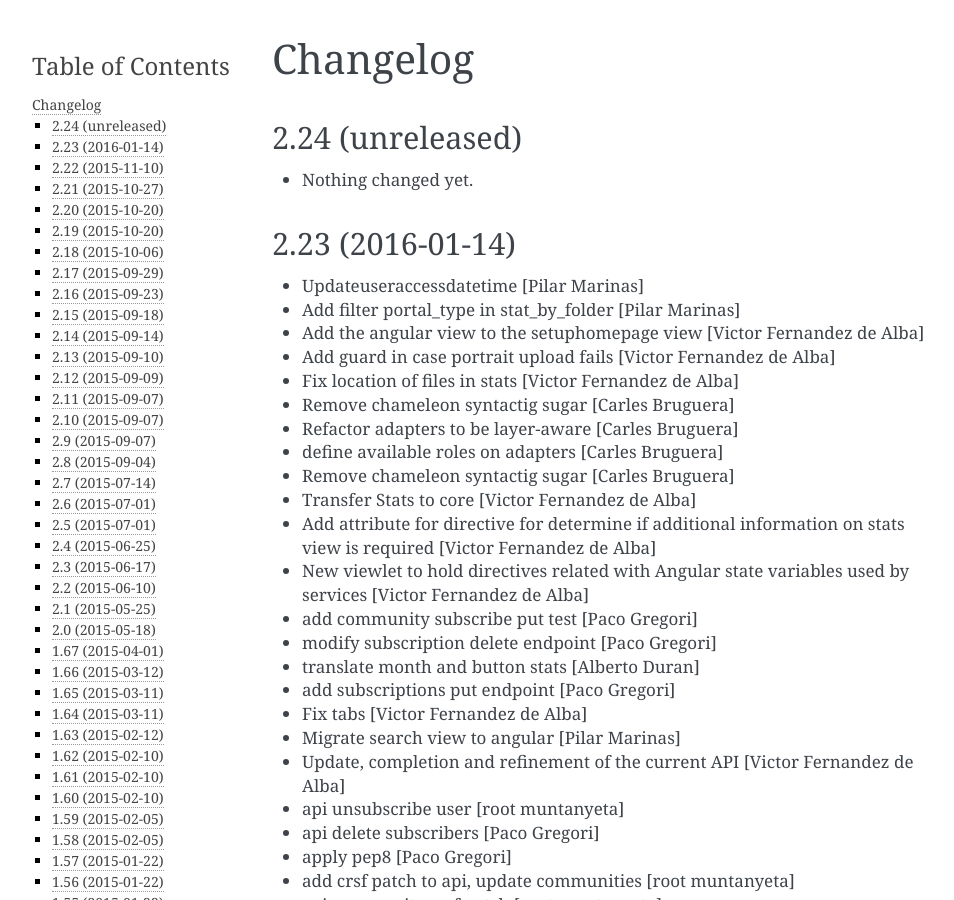
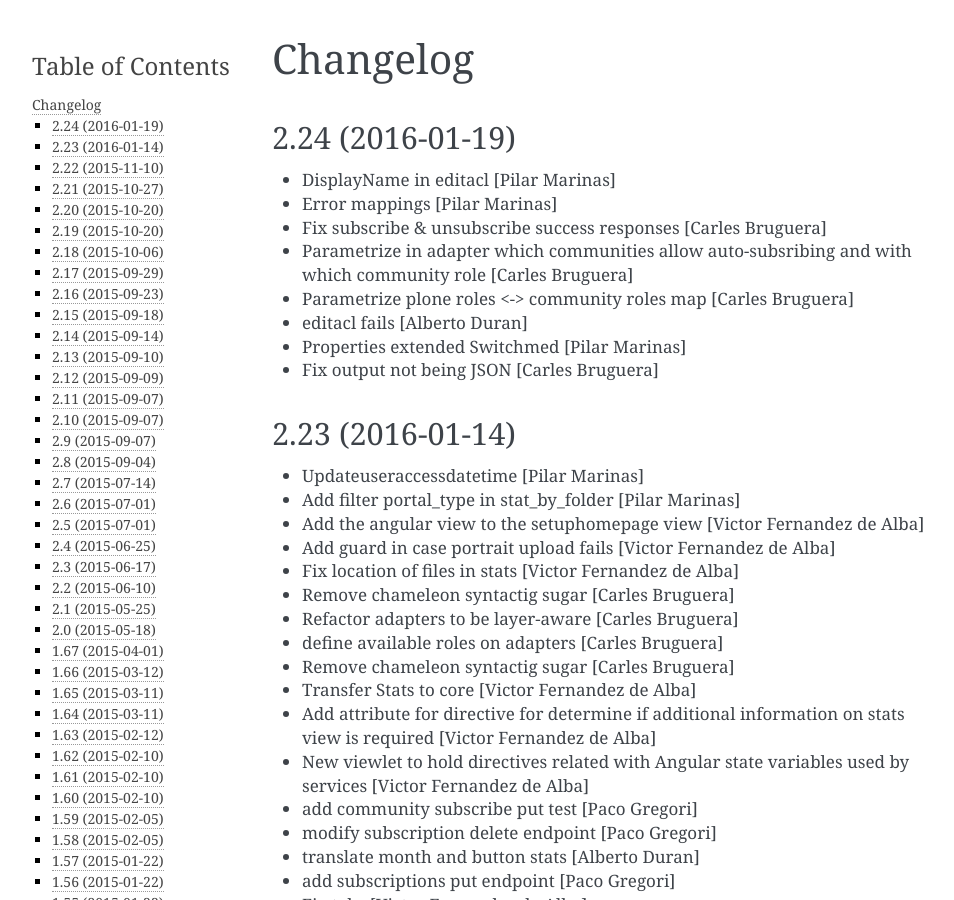
Before and after one commit to UPCnet/ulearn.core, a Sphinx documentation site: the page built from docs/HISTORY.rst, in a window 1280 px wide and 900 px high. Shown: the whole window, without its empty margins (148-1102 px from the left). Built offline with Sphinx 7.4.7, drawn with Linux system fonts in a browser that asks for light colours; pages that are not in the unit, such as notebooks, are missing from menus.

Commit message:
Preparing release 2.24

```diff
--- a/docs/HISTORY.rst
+++ b/docs/HISTORY.rst
@@ -1,11 +1,17 @@
 Changelog
 =========
 
-2.24 (unreleased)
+2.24 (2016-01-19)
 -----------------
 
-- Nothing changed yet.
-
+* DisplayName in editacl [Pilar Marinas]
+* Error mappings [Pilar Marinas]
+* Fix subscribe & unsubscribe success responses [Carles Bruguera]
+* Parametrize in adapter which communities allow auto-subsribing and with which community role [Carles Bruguera]
+* Parametrize plone roles <-> community roles map [Carles Bruguera]
+* editacl fails [Alberto Duran]
+* Properties extended Switchmed [Pilar Marinas]
+* Fix output not being JSON [Carles Bruguera]
 
 2.23 (2016-01-14)
 -----------------
--- a/setup.py
+++ b/setup.py
@@ -1,7 +1,7 @@
 from setuptools import setup, find_packages
 import os
 
-version = '2.24.dev0'
+version = '2.24'
 
 README = open('README.rst').read()
 HISTORY = open(os.path.join('docs', 'HISTORY.rst')).read()
```
